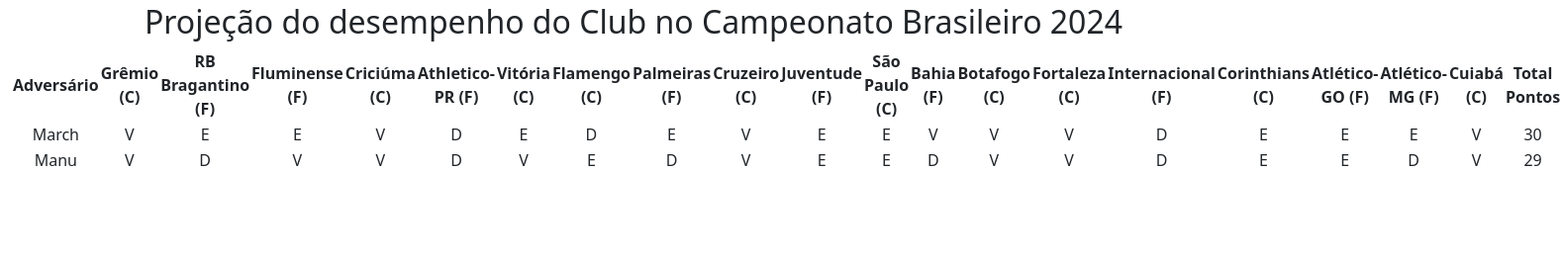
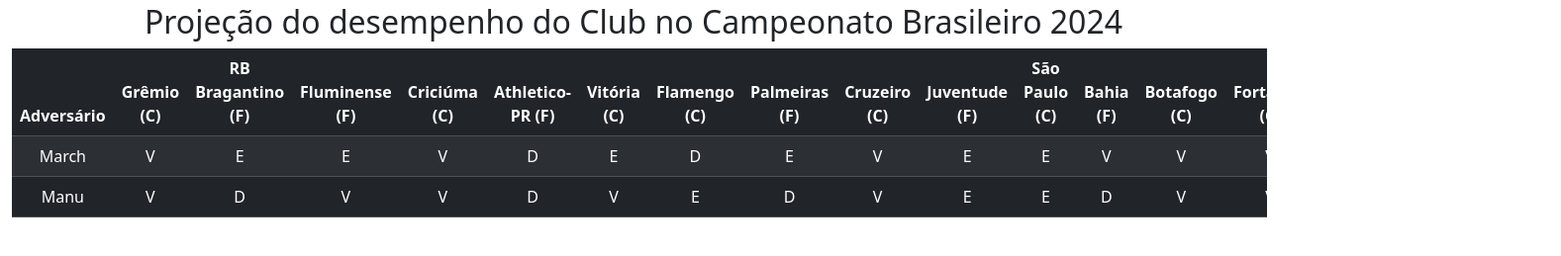
Before and after one commit to rafaelmarch3/rafaelmarch3.github.io, a plain HTML site: page index.html in a window 1280 px wide. Shown: the part 53-312 px from the top of the page at 99% size, 1577 px wide, since content can reach past the window. Drawn offline with nearby package versions, Linux system fonts and the light colour scheme.

Commit message:
Overflow auto

```diff
--- a/index.html
+++ b/index.html
@@ -26,9 +26,12 @@
     </div>
     <div
       id="table-container"
-      class="container-fluid text-center align-items-center justify-content-center"
+      class="container-fluid text-center align-items-center justify-content-center overflow-auto"
     >
-      <table id="summary-table">
+      <table
+        class="table table-dark table-striped overflow-auto"
+        id="summary-table"
+      >
         <thead>
           <tr>
             <th>Adversário</th>
@@ -104,5 +107,10 @@
         </tbody>
       </table>
     </div>
+    <script
+      src="https://cdn.jsdelivr.net/npm/bootstrap@5.3.3/dist/js/bootstrap.bundle.min.js"
+      integrity="sha384-YvpcrYf0tY3lHB60NNkmXc5s9fDVZLESaAA55NDzOxhy9GkcIdslK1eN7N6jIeHz"
+      crossorigin="anonymous"
+    ></script>
   </body>
 </html>
```
Also changed, not shown: styles/styles.css (+3 -8 lines).
